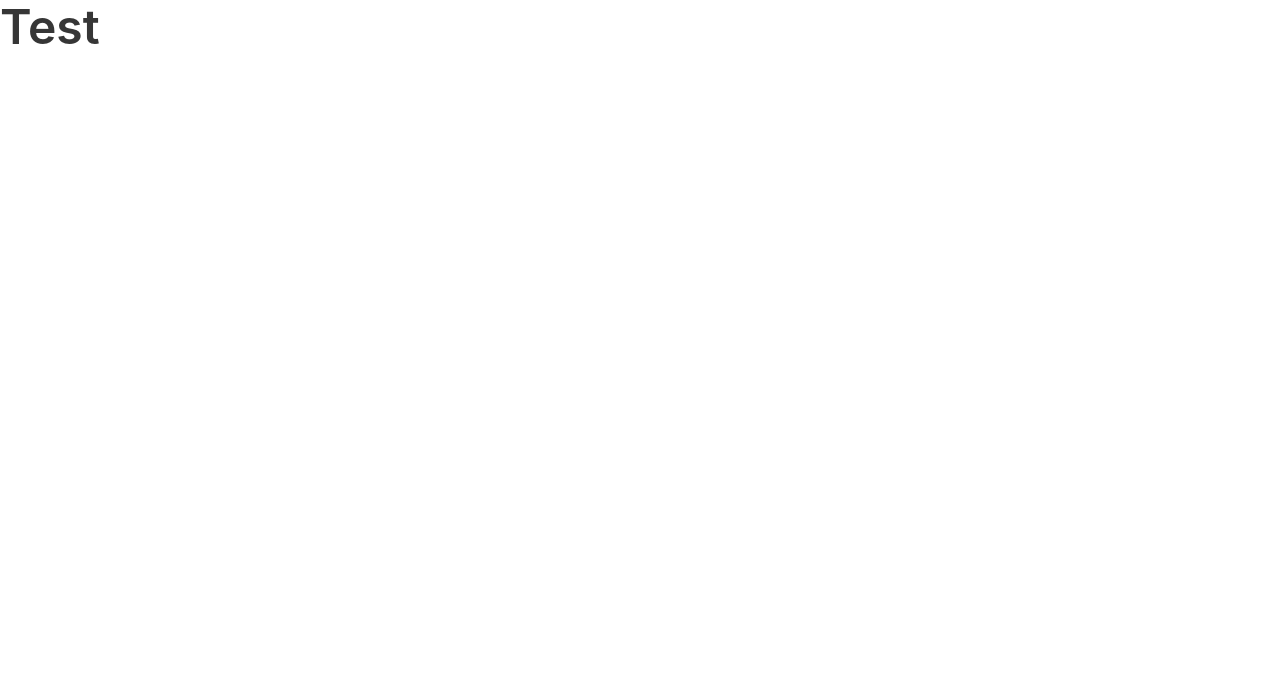
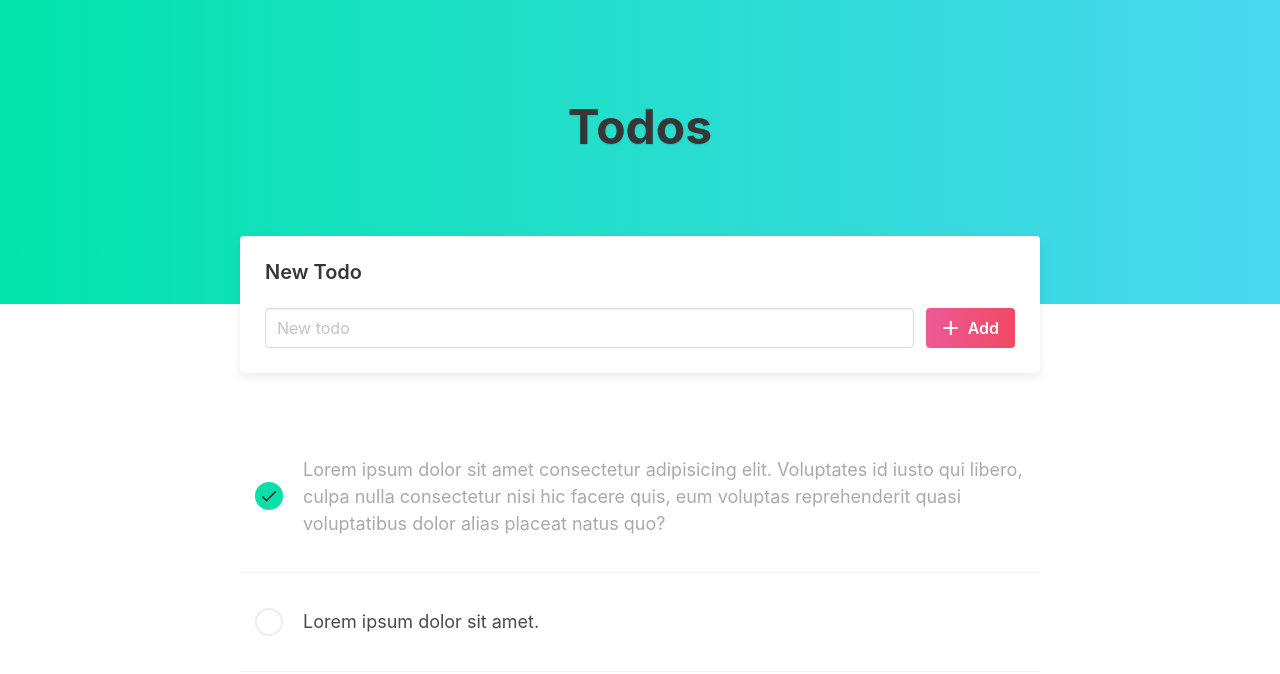
Before and after one commit to michalpluzek/angular-todo-app, an Angular app: page / in a window 1280 px wide. Shown: the top 674 px of the page. Built offline with nearby package versions, Linux system fonts and the light colour scheme.

Commit message:
Add template and styles

```diff
--- a/src/app/todos/todos.component.html
+++ b/src/app/todos/todos.component.html
@@ -1 +1,66 @@
-<h1 class="title is-1">Test</h1>
+<section class="heading-section">
+  <h1 class="title is-1 has-text-centered">Todos</h1>
+</section>
+
+<div class="container">
+  <div class="add-todo-box">
+    <form>
+      <h2 class="title is-5">New Todo</h2>
+      <div class="field is-grouped">
+        <p class="control is-expanded">
+          <input class="input" type="text" placeholder="New todo" />
+        </p>
+        <p class="control">
+          <button class="button alt-gradient-button">
+            <i class="material-icons">add</i>
+            Add
+          </button>
+        </p>
+      </div>
+    </form>
+  </div>
+</div>
+
+<section class="section">
+  <div class="container">
+    <div class="todos-list">
+      <div class="todo-item completed">
+        <div class="check-box">
+          <i class="material-icons">check</i>
+        </div>
+
+        <div class="todo-text">
+          Lorem ipsum dolor sit amet consectetur adipisicing elit. Voluptates id
+          iusto qui libero, culpa nulla consectetur nisi hic facere quis, eum
+          voluptas reprehenderit quasi voluptatibus dolor alias placeat natus
+          quo?
+        </div>
+        <div class="todo-controls-box">
+          <div class="todo-control-button">
+            <i class="material-icons">edit</i>
+          </div>
+          <div class="todo-control-button is-danger">
+            <i class="material-icons">delete</i>
+          </div>
+        </div>
+      </div>
+
+      <div class="todo-item">
+        <div class="check-box">
+          <i class="material-icons">check</i>
+        </div>
+
+        <div class="todo-text">Lorem ipsum dolor sit amet.</div>
+
+        <div class="todo-controls-box">
+          <div class="todo-control-button">
+            <i class="material-icons">edit</i>
+          </div>
+          <div class="todo-control-button is-danger">
+            <i class="material-icons">delete</i>
+          </div>
+        </div>
+      </div>
+    </div>
+  </div>
+</section>
--- a/src/app/todos/todos.component.scss
+++ b/src/app/todos/todos.component.scss
@@ -0,0 +1,149 @@
+.heading-section {
+  background: linear-gradient(to right, rgb(2, 228, 171), rgb(74, 215, 240));
+
+  padding: 100px;
+  padding-bottom: 150px;
+
+  h1.title {
+    font-weight: bold;
+    text-shadow: 0px 1px 2px rgb(black, 0.12);
+  }
+}
+
+.container {
+  max-width: 800px !important;
+}
+
+.add-todo-box {
+  padding: 25px;
+  background-color: white;
+  border-radius: 4px;
+  margin-top: -68px;
+  box-shadow: 0 4px 12px rgb(black, 0.08);
+}
+
+.todo-item {
+  display: flex;
+  align-items: center;
+
+  position: relative;
+
+  cursor: pointer;
+
+  font-size: 18px;
+
+  padding: 35px 15px;
+
+  border-bottom: 1px solid #f2f3f5;
+
+  .check-box {
+    display: flex;
+    flex-shrink: 0;
+
+    border: 2px solid #eee;
+    border-radius: 50%;
+
+    margin-right: 20px;
+
+    width: 28px;
+    height: 28px;
+
+    transition: background-color 0.2s;
+
+    i.material-icons {
+      font-size: 20px;
+      margin: auto;
+
+      color: #333;
+      // hide by default
+      opacity: 0;
+
+      transition: opacity 0.2s;
+    }
+  }
+
+  &:hover {
+    .check-box {
+      background: #eee;
+
+      i.material-icons {
+        opacity: 0.28;
+      }
+    }
+
+    .todo-controls-box {
+      opacity: 1;
+      visibility: visible;
+      transition-delay: 0.4s;
+      transform: translateY(0);
+    }
+  }
+
+  &.completed {
+    color: #aaa;
+
+    .check-box {
+      background: rgb(11, 223, 170);
+      border-color: rgb(11, 223, 170);
+
+      i.material-icons {
+        opacity: 1;
+      }
+    }
+  }
+
+  .todo-controls-box {
+    position: absolute;
+    bottom: 0;
+    right: 5px;
+
+    display: flex;
+
+    // hide by default
+    opacity: 0;
+    visibility: hidden;
+    transform: translateY(2px);
+
+    transition: opacity 0.2s, visibility 0.2s, transform 0.2s;
+
+    .todo-control-button {
+      display: flex;
+
+      background: #f5f7f8;
+      padding: 7px 10px;
+
+      i.material-icons {
+        color: #555;
+        font-size: 20px;
+      }
+
+      &:hover {
+        background: #eee;
+
+        i.material-icons {
+          color: #333;
+        }
+      }
+
+      &:active {
+        background: #e5e7e8;
+      }
+
+      &:first-of-type {
+        border-radius: 7px 0 0 0;
+      }
+
+      &:last-of-type {
+        border-radius: 0 7px 0 0;
+      }
+
+      &.is-danger {
+        &:active {
+          i.material-icons {
+            color: rgb(155, 27, 27);
+          }
+        }
+      }
+    }
+  }
+}
--- a/src/index.html
+++ b/src/index.html
@@ -1,11 +1,15 @@
-<!doctype html>
+<!DOCTYPE html>
 <html lang="en">
   <head>
-  <meta charset="utf-8">
+    <meta charset="utf-8" />
     <title>AngularTodoApp</title>
-  <base href="/">
-  <meta name="viewport" content="width=device-width, initial-scale=1">
-  <link rel="icon" type="image/x-icon" href="favicon.ico">
+    <base href="/" />
+    <meta name="viewport" content="width=device-width, initial-scale=1" />
+    <link rel="icon" type="image/x-icon" href="favicon.ico" />
+    <link
+      rel="stylesheet"
+      href="https://fonts.googleapis.com/icon?family=Material+Icons"
+    />
   </head>
   <body>
     <app-root></app-root>
--- a/src/styles.scss
+++ b/src/styles.scss
@@ -1,3 +1,31 @@
 /* You can add global styles to this file, and also import other style files */
 
 @import "../node_modules/bulma/bulma.sass";
+
+.alt-gradient-button {
+  border: none;
+  background: linear-gradient(to right, rgb(236, 72, 140), rgb(240, 54, 82));
+  color: white;
+  font-weight: 600;
+  opacity: 0.9;
+
+  &:hover {
+    opacity: 1;
+    color: white;
+    box-shadow: 0px 0px 0px 4px rgba(black, 0.05);
+  }
+
+  &:active {
+    opacity: 0.8;
+  }
+
+  &:focus {
+    opacity: 1;
+    color: white;
+  }
+
+  i.material-icons {
+    margin-right: 5px;
+    margin-left: -3px;
+  }
+}
```
Lines whose indentation alone changed are shown as unchanged.
